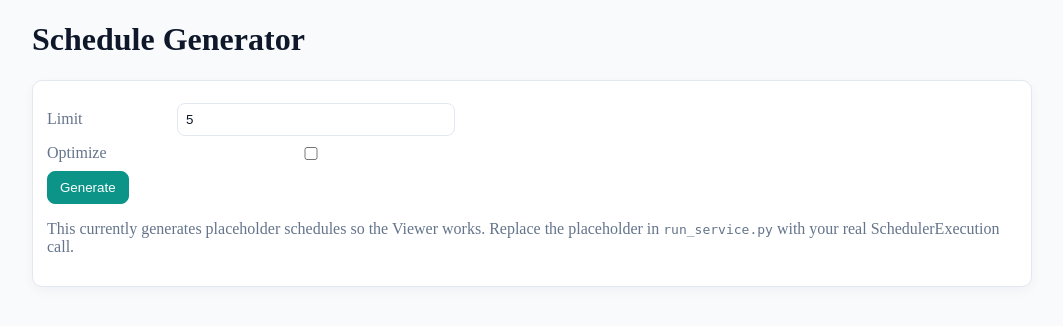
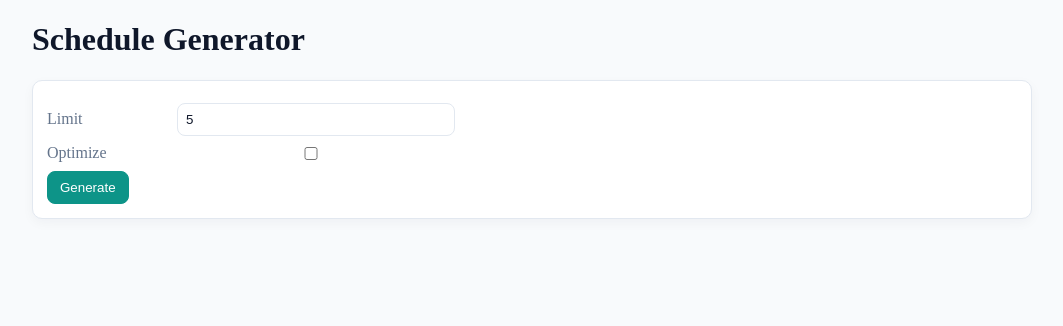
Before and after one commit to mucsci-students/2026sp-420-Maverick, a Flask app: template app/web/templates/generator.html in a window 1280 px wide. Shown: the part 43-369 px from the top of the page, without its empty margins (108-1171 px from the left). Run offline with Flask 3, Linux system fonts and the light colour scheme; the template is opened without the code that fills it, so the values that code supplies are empty; parts of the project's set-up code (start-up, migrations or seed data) failed here and were passed over.

Commit message:
Removed hint from generator.html once feature was implemented

```diff
--- a/app/web/templates/generator.html
+++ b/app/web/templates/generator.html
@@ -32,9 +32,5 @@ Extends base.html.
     <button type="submit">Generate</button>
   </form>
 
-  <p class="hint">
-    This currently generates placeholder schedules so the Viewer works.
-    Replace the placeholder in <code>run_service.py</code> with your real SchedulerExecution call.
-  </p>
 </section>
 {% endblock %}
```
